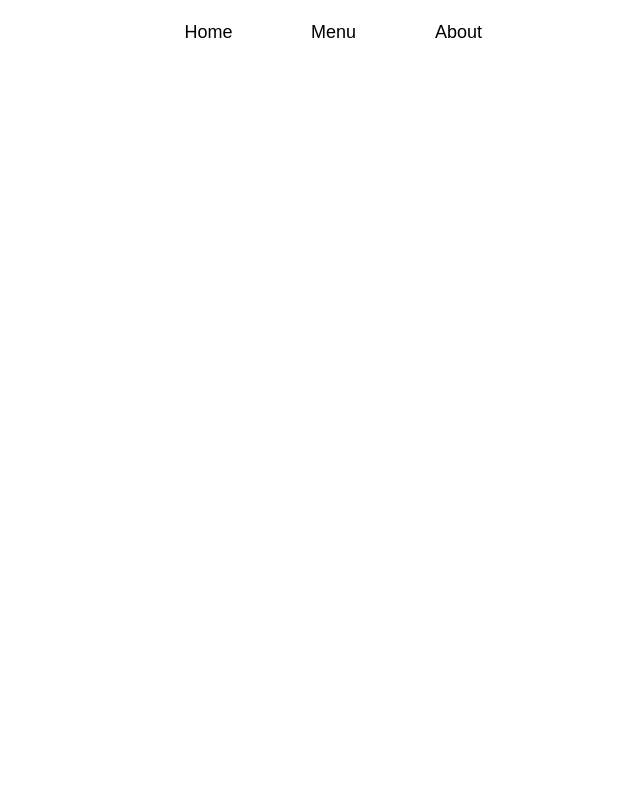
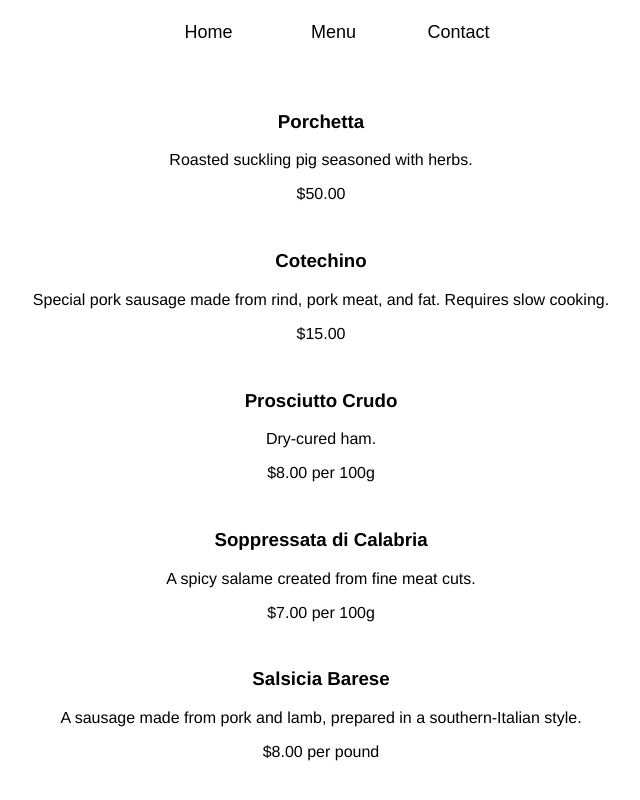
Before and after one commit to mbazzo1993/project-restaurant-page, a website built with webpack: page src/template.html in a window 1280 px wide. Both pictures are taken after a click on the button "Menu". Shown: the whole page, without its empty margins (319-959 px from the left). Built offline with nearby package versions, Linux system fonts and the light colour scheme.

Commit message:
feat: add menu page content and enable tab switch

```diff
--- a/src/index.js
+++ b/src/index.js
@@ -1,5 +1,6 @@
 import "./style.css";
 import { loadHomePage } from "./home";
+import { loadMenuPage } from "./menu";
 
 // console.log("This is your new restaurant page app!");
 
@@ -16,9 +17,9 @@ class DOMControl {
             this.loadHomePageContent();
         }
         if (selection === 'Menu') {
-            // do nothing
+            this.loadMenuContent();
         }
-        if (selection === 'About') {
+        if (selection === 'Contact') {
             // do nothing
         }
     })
@@ -41,6 +42,12 @@ class DOMControl {
         this.contentElem.appendChild(homePageContent.bannerElem);
         this.contentElem.appendChild(homePageContent.descriptionElem);
     }
+
+    loadMenuContent() {
+        const menuContent = loadMenuPage();
+
+        this.contentElem.appendChild(menuContent.menuElem);
+    }
 }
 
 const domControl = new DOMControl();
--- /dev/null
+++ b/src/menu.js
@@ -0,0 +1,57 @@
+const menuHeaderText = "Menu";
+const menuItemsArray = [
+    {
+        name: "Porchetta",
+        desc: "Roasted suckling pig seasoned with herbs.",
+        price: "$50.00"
+    },
+    {
+        name: "Cotechino",
+        desc: "Special pork sausage made from rind, pork meat, and fat. Requires slow cooking.",
+        price: "$15.00"
+    },
+    {
+        name: "Prosciutto Crudo",
+        desc: "Dry-cured ham.",
+        price: "$8.00 per 100g"
+    },
+    {
+        name: "Soppressata di Calabria",
+        desc: "A spicy salame created from fine meat cuts.",
+        price: "$7.00 per 100g"
+    },
+    {
+        name: "Salsicia Barese",
+        desc: "A sausage made from pork and lamb, prepared in a southern-Italian style.",
+        price: "$8.00 per pound"
+    }
+]
+
+export function loadMenuPage() {
+    const menuElem = document.createElement('div');
+    menuElem.classList.add("menu-container");
+
+    const menuUListElem = document.createElement('ul');
+    let menuItem;
+    for (menuItem of menuItemsArray) {
+        const menuLItemElem = document.createElement('li');
+
+        const menuItemNameElem = document.createElement('h3');
+        menuItemNameElem.innerText = menuItem.name;
+        const menuItemDescElem = document.createElement('p');
+        menuItemDescElem.innerText = menuItem.desc;
+        const menuItemPriceElem = document.createElement('p');
+        menuItemPriceElem.innerText = menuItem.price;
+
+        menuLItemElem.appendChild(menuItemNameElem);
+        menuLItemElem.appendChild(menuItemDescElem);
+        menuLItemElem.appendChild(menuItemPriceElem);
+
+        menuUListElem.appendChild(menuLItemElem);
+    }
+
+    menuElem.appendChild(menuUListElem);
+
+    return {menuElem};
+
+}
--- a/src/style.css
+++ b/src/style.css
@@ -118,9 +118,26 @@ h2 {
 
 ul {
     list-style-type: none;
+    padding: 0;
 }
 
 li {
     font-family: var(--button-font);
     padding-top: 12px;
 }
+
+.menu-container {
+    width: 100vw;
+
+    display: flex;
+    flex-direction: column;
+}
+
+.menu-container > h2 {
+    text-align: center;
+}
+
+.menu-container > ul > li > h3,
+.menu-container > ul > li > p {
+    text-align: center;
+}
--- a/src/template.html
+++ b/src/template.html
@@ -10,7 +10,7 @@
         <nav id="btn-menu">
             <button>Home</button>
             <button>Menu</button>
-            <button>About</button>
+            <button>Contact</button>
         </nav>
     </header>
     <div id="content">
@@ -50,6 +50,39 @@
             <p>123 Fake Street, Toronto, Ontario</p>
         </div> -->
 
+
+        <!-- Menu -->
+        <!-- <div class="menu-container">
+            <h2>Menu</h2>
+            <ul>
+                <li>
+                    <h3>Porchetta</h3>
+                    <p>Roasted suckling pig seasoned with herbs.</p>
+                    <p>$50.00</p>
+                </li>
+                <li>
+                    <h3>Cotechino</h3>
+                    <p>Special pork sausage made from rind, pork meat, and fat. Requires slow cooking.</p>
+                    <p>$15.00</p>
+                </li>
+                <li>
+                    <h3>Prosciutto Crudo</h3>
+                    <p>Dry-cured ham.</p>
+                    <p>$8.00 per 100g</p>
+                </li>
+                <li>
+                    <h3>Soppressata di Calabria</h3>
+                    <p>A spicy salame created from fine meat cuts.</p>
+                    <p>$7.00 per 100g</p>
+                </li>
+                <li>
+                    <h3>Salsicia Barese</h3>
+                    <p>A sausage made from pork and lamb, prepared in a southern-Italian style.</p>
+                    <p>$8.00 per pound</p>
+                </li>
+            </ul>
+        </div> -->
+
     </div>
 </body>
 </html>
```
